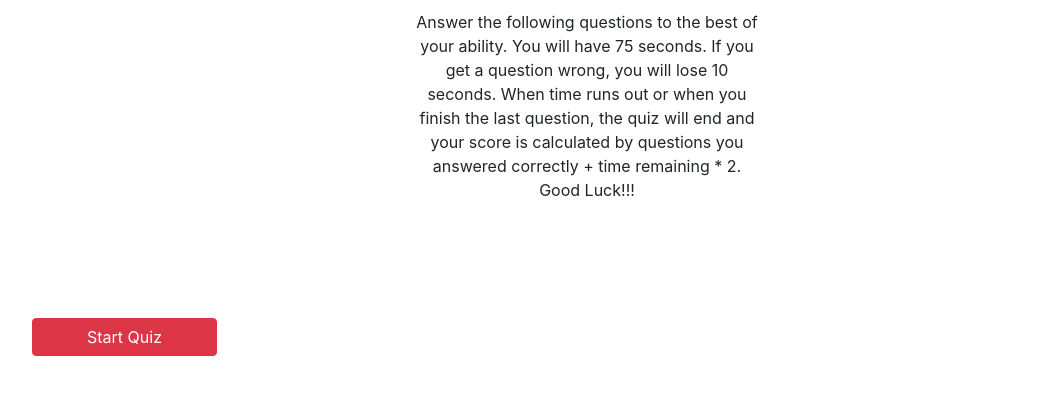
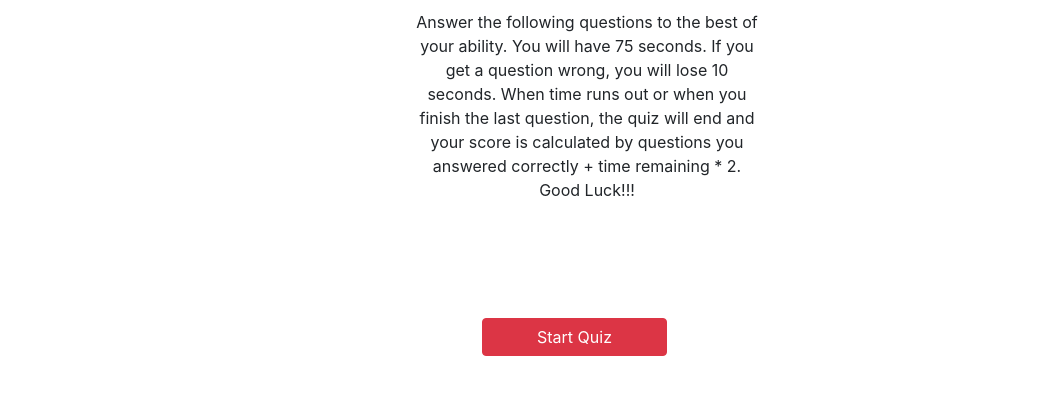
Before and after one commit to kayla8693/code-quiz, a plain HTML site: page index.html in a window 1280 px wide. Shown: the part 100-494 px from the top of the page, without its empty margins (53-1107 px from the left). Drawn offline with nearby package versions, Linux system fonts and the light colour scheme.

Commit message:
fixed start button position

```diff
--- a/assets/style.css
+++ b/assets/style.css
@@ -22,7 +22,7 @@
 }
 
 .start {
-    margin: 100px auto;
+    margin: 100px 450px;
 
 }
 
```
